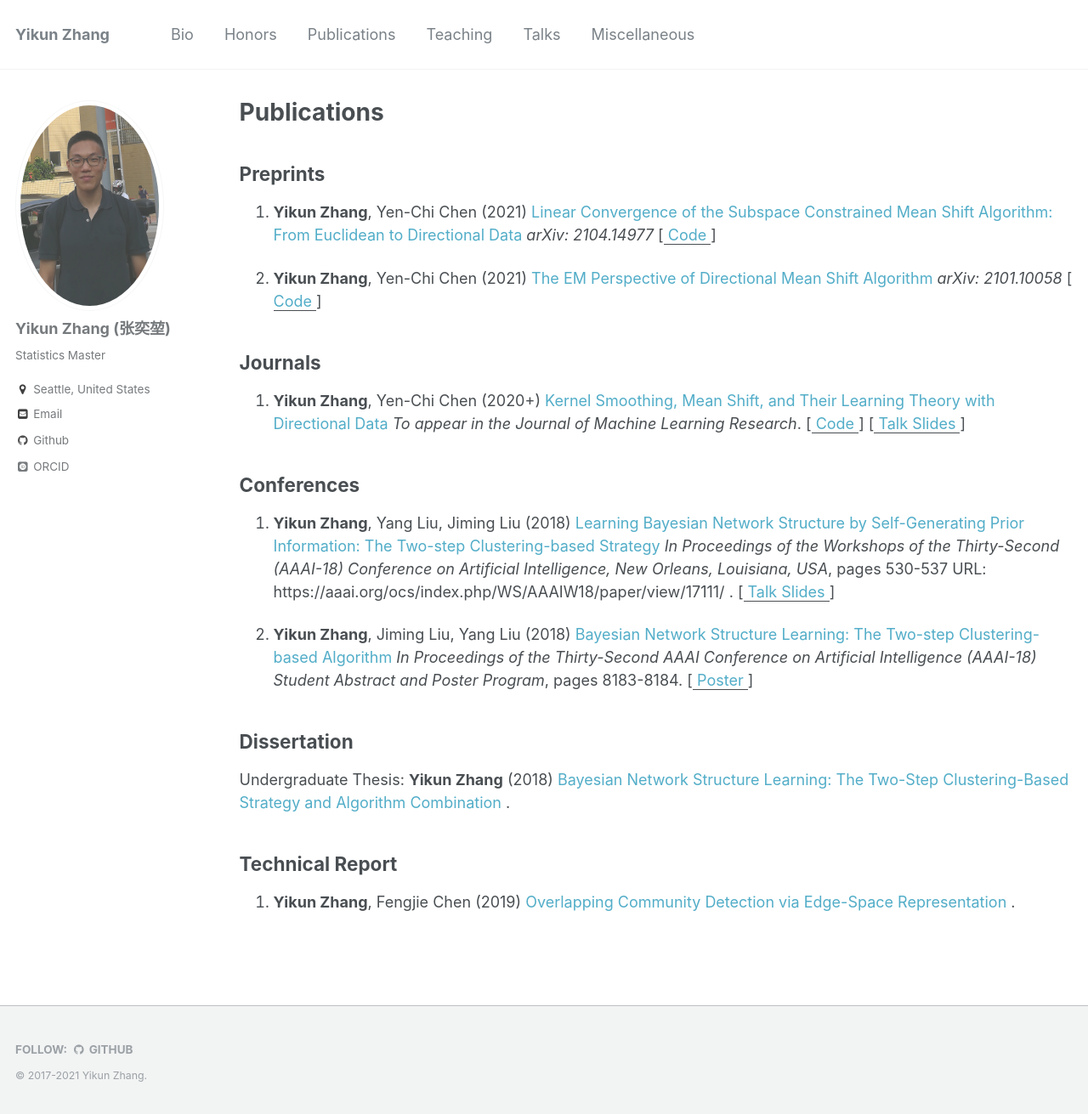
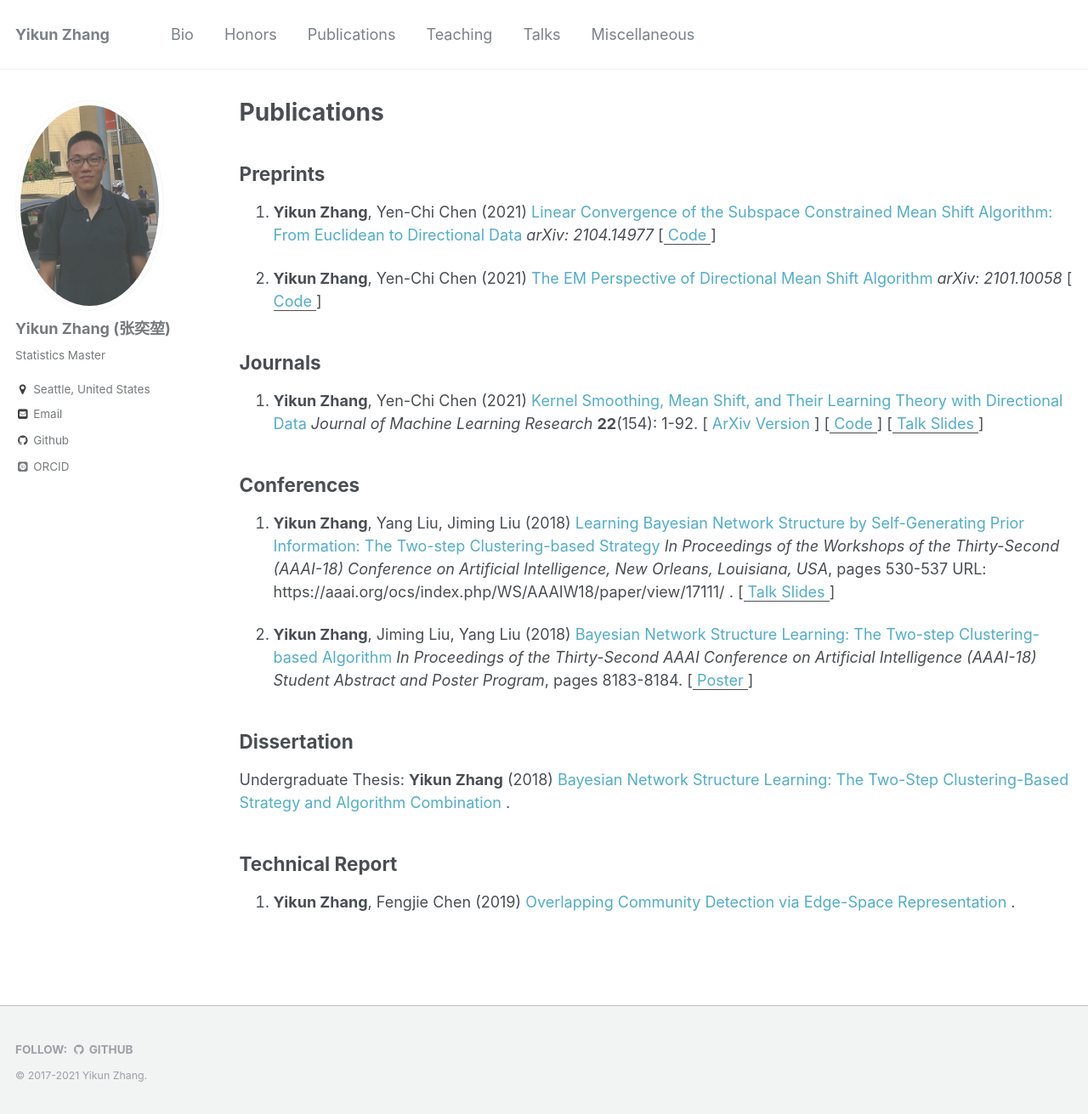
Before and after one commit to zhangyk8/zhangyk8.github.io, a Jekyll site: the page built from _pages/publications.md, in a window 1280 px wide and 1311 px high. Shown: the whole window at 85% size. Built offline with Jekyll 4.4.1, drawn with Linux system fonts in a browser that asks for light colours; some web fonts are replaced.

Commit message:
Update publications.md

```diff
--- a/_pages/publications.md
+++ b/_pages/publications.md
@@ -31,7 +31,7 @@ The EM Perspective of Directional Mean Shift Algorithm </A> _arXiv: 2101.10058_
 
 ## Journals
 
-1. **Yikun Zhang**, Yen-Chi Chen (2020+) <A href="https://arxiv.org/abs/2010.13523" style="color: #52adc8; text-decoration=underline"> Kernel Smoothing, Mean Shift, and Their Learning Theory with Directional Data </A> _To appear in the Journal of Machine Learning Research_. [<u style="color: #52adc8"><A href="https://github.com/zhangyk8/DirMS" style="color: #52adc8; text-decoration=underline"> Code </A></u>] [<u style="color: #52adc8"><A href="https://zhangyk8.github.io/talks/DirMS_Slides.pdf" style="color: #52adc8; text-decoration=underline"> Talk Slides </A></u>]
+1. **Yikun Zhang**, Yen-Chi Chen (2021) <A href="https://jmlr.org/papers/v22/20-1194.html" style="color: #52adc8; text-decoration=underline"> Kernel Smoothing, Mean Shift, and Their Learning Theory with Directional Data </A> _Journal of Machine Learning Research_ **22**(154): 1-92. [<A href="https://arxiv.org/abs/2010.13523" style="color: #52adc8; text-decoration=underline"> ArXiv Version </A>] [<u style="color: #52adc8"><A href="https://github.com/zhangyk8/DirMS" style="color: #52adc8; text-decoration=underline"> Code </A></u>] [<u style="color: #52adc8"><A href="https://zhangyk8.github.io/talks/DirMS_Slides.pdf" style="color: #52adc8; text-decoration=underline"> Talk Slides </A></u>]
 
 ## Conferences
 
```
